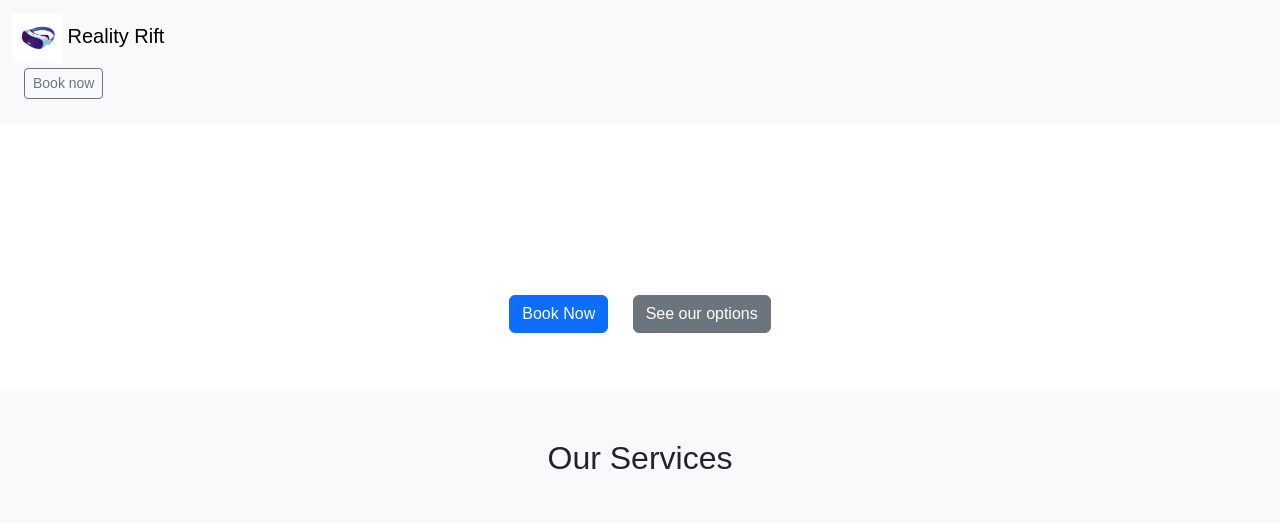
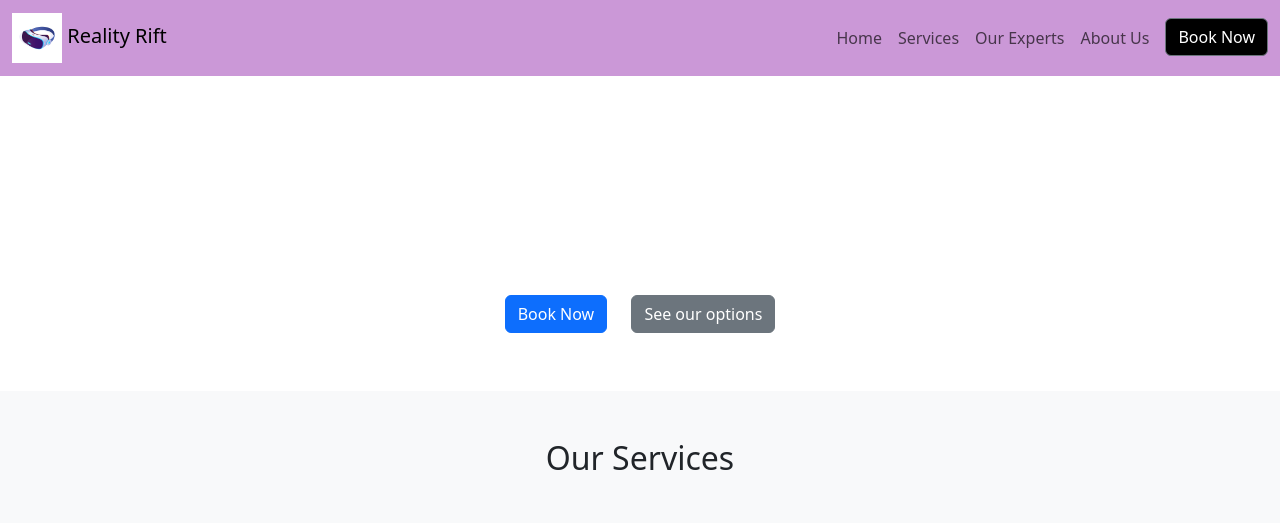
Before and after one commit to LucasGavura/RealityRift, a website: page index.html in a window 1280 px wide. Shown: the top 523 px of the page. Drawn offline with nearby package versions, Linux system fonts and the light colour scheme.

Commit message:
fixed nav bar

```diff
--- a/index.html
+++ b/index.html
@@ -1,38 +1,41 @@
 <html lang="en">
 <head>
   <meta charset="UTF-8">
+  <meta http-equiv="X-UA-Compatible" content="IE=edge">
   <meta name="viewport" content="width=device-width, initial-scale=1.0">
   <title>Reality Rift</title>
     <link rel="stylesheet" href="css/bootstrap.min.css">
     <link rel="stylesheet" href="css/custom-styles.css">
+    <link rel="stylesheet" href="node_modules/bootstrap/dist/css/bootstrap.css">
 </head>
 <body>
-    <!-- The Navbar -->
-    <nav class="navbar fixed-top bg-light" style="background-color: #cb98d7;">
+
+    <!-- Navbar -->
+    <nav class="navbar navbar-expand-md navbar-light fixed-top" style="background-color: #cb98d7;">
         <div class="container-fluid">
-            <a class="navbar-brand" href="#">
-                <img src="public/assets/images/logo.png" alt="Reality Rift" height="50">
+          <a class="navbar-brand" href="#intro">
+            <img src="public/assets/images/logo.png" alt="" height="40">
             Reality Rift
           </a>
-            <div class="collapse navbar-collapse" id="navbarNav">
-                <ul class="navbar-nav ml-auto">
+          <div class="collapse navbar-collapse justify-content-end align-center" id="main-nav">
+            <ul class="navbar-nav">
               <li class="nav-item">
-                        <a class="nav-link active" aria-current="page" href="#">Home</a>
+                <a class="nav-link" href="#home">Home</a>
               </li>
               <li class="nav-item">
-                        <a class="nav-link" href="#">Our Services</a>
+                <a class="nav-link" href="#services">Services</a>
               </li>
               <li class="nav-item">
-                        <a class="nav-link" href="#">Our Experts</a>
+                <a class="nav-link" href="#experts">Our Experts</a>
               </li>
               <li class="nav-item">
-                        <a class="nav-link" href="#">About Us</a>
+                <a class="nav-link" href="#about">About Us</a>
+              </li>
+              <li class="nav-item ms-2 d-none d-md-inline">
+                <a class="btn btn-secondary" href="#pricing" style="background-color: #000000;">Book Now</a>
               </li>
             </ul>
           </div>
-            <form class="container-fluid justify-content-start">
-                <button class="btn btn-sm btn-outline-secondary" type="button">Book now</button>
-            </form>
         </div>
       </nav>
 
@@ -101,9 +104,10 @@
     </footer>
 
     <!-- Scripts -->
-    <script src="https://code.jquery.com/jquery-3.2.1.slim.min.js"></script>
-    <script src="https://cdnjs.cloudflare.com/ajax/libs/popper.js/1.12.9/umd/popper.min.js"></script>
-    <script src="https://maxcdn.bootstrapcdn.com/bootstrap/4.0.0/js/bootstrap.min.js"></script>
+     <!-- Scripts -->
+    <script src="https://code.jquery.com/jquery-3.6.0.min.js"></script>
+    <script src="https://cdnjs.cloudflare.com/ajax/libs/popper.js/1.14.7/umd/popper.min.js"></script>
+    <script src="https://stackpath.bootstrapcdn.com/bootstrap/4.3.1/js/bootstrap.min.js"></script>
     <script src="https://cdnjs.cloudflare.com/ajax/libs/font-awesome/5.15.3/js/all.min.js"></script>
     <script src="js/custom-scripts.js"></script>
 </body>
```
Lines whose indentation alone changed are shown as unchanged.
